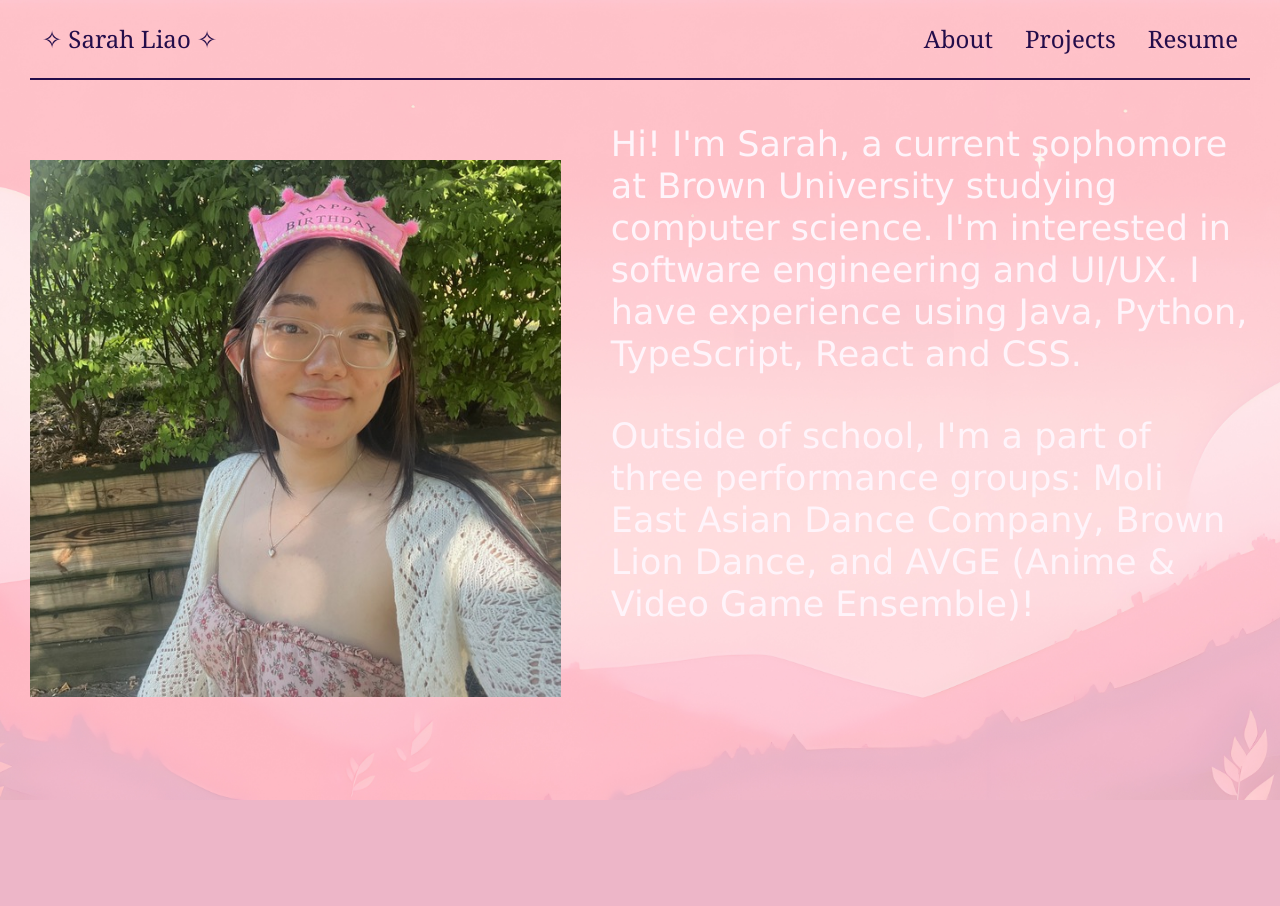
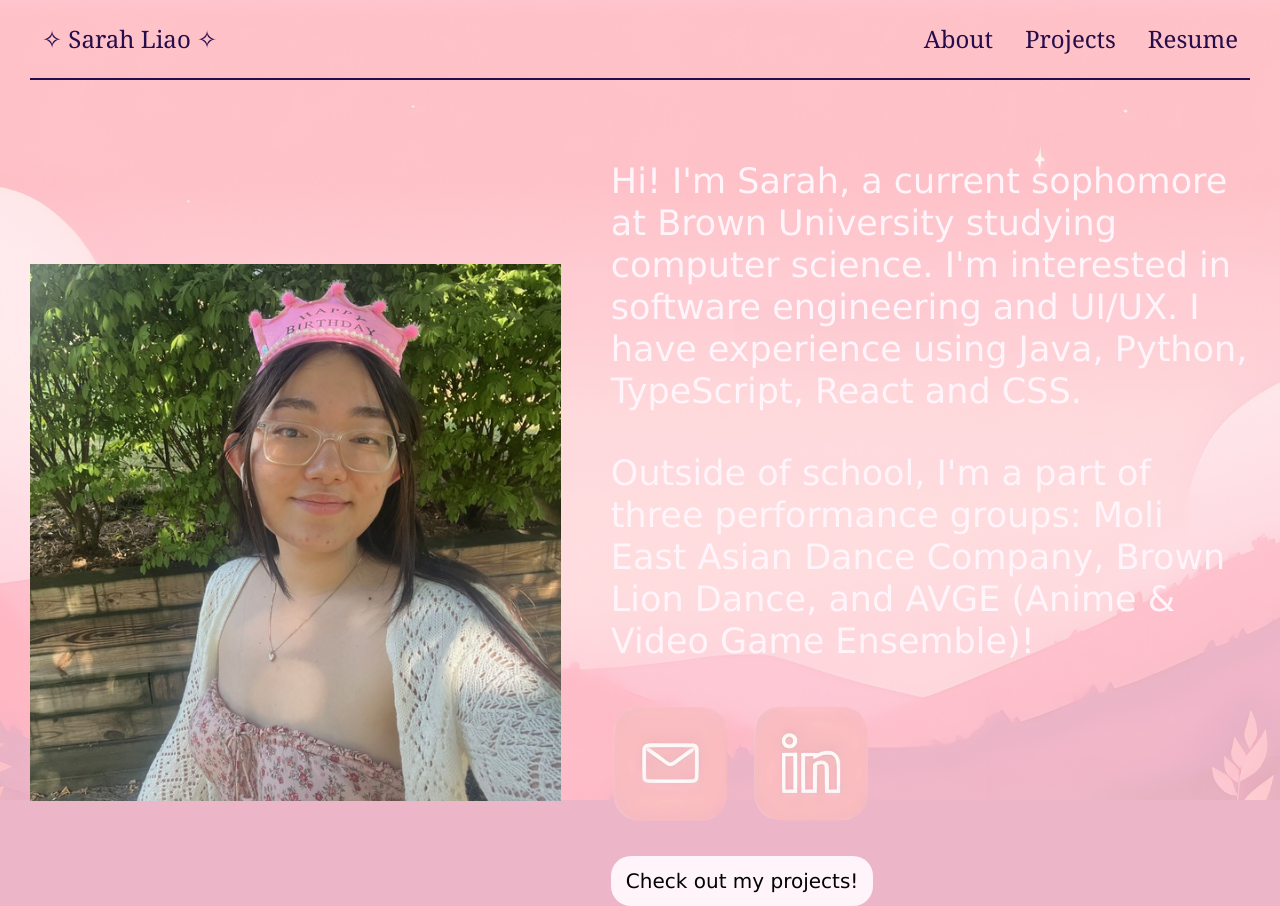
Before and after one commit to SarahLiao27/SarahLiao27.github.io, a React (Vite) app: page /about in a window 1280 px wide. Before the commit the page ends 800 px from the top, so only its background shows below. Built offline with nearby package versions, Linux system fonts and the light colour scheme.

Commit message:
feat: added contact info to about page

```diff
--- a/src/pages/About.tsx
+++ b/src/pages/About.tsx
@@ -1,11 +1,16 @@
 import React from "react";
+import { useNavigate } from 'react-router-dom';
 import "../styles/About.css";
 
 const About = () => {
+    const navigate = useNavigate();
+    const handleButtonClick = () => {
+        navigate('/projects');
+    };
+
     return (
         <div className="About">
             {/* <h1>about page</h1>  */}
-
 
             <div className="image-and-text-container">
                 <div className="image-container">
@@ -15,6 +20,28 @@
                     <h4>Hi! I'm Sarah, a current sophomore at Brown University studying computer science. I'm interested in software engineering and UI/UX. I have experience using Java, Python, TypeScript, React and CSS.</h4>
 
                     <h4>Outside of school, I'm a part of three performance groups: Moli East Asian Dance Company, Brown Lion Dance, and AVGE (Anime & Video Game Ensemble)!</h4>
+
+                    <div className="icon-container">
+                        <a href="mailto:sarah_liao@brown.edu" target="_blank">
+                            <div className="gmail-container">
+                                <img src="src/components/images/gmail.jpg"/>
+                            </div>
+                        </a>
+
+                        <a href="https://www.linkedin.com/in/sarah-liao-472770334/" target="_blank">
+                            <div className="linkedin-container">
+                                <img src="src/components/images/linkedin.jpg"/>
+                            </div>
+                        </a>
+
+                    </div>
+
+
+                    <button
+                        onClick={handleButtonClick}>Check out my projects!
+                    </button>
+
+
                 </div>
             </div>
         </div>
--- a/src/styles/About.css
+++ b/src/styles/About.css
@@ -19,7 +19,7 @@
 } */
 
 .text-container {
-    margin-top: 10px;
+    margin-top: 10vh;
     margin-left: 50px;
     width: 90vh;
 }
@@ -29,3 +29,43 @@
     margin-bottom: 40px;
     text-align: left;
 }
+
+.icon-container {
+    display: flex;
+    justify-content: center;
+    align-items: center;
+    justify-content: flex-start
+}
+
+.gmail-container img {
+    max-width: 120px;
+    transition: transform 0.3s ease;
+}
+
+.linkedin-container img {
+    max-width: 120px;
+    margin-left: 20px;
+    transition: transform 0.2s ease;
+}
+
+.icon-container img:hover {
+    transform: translateY(-10px); /* Moves the icon up by 5px */
+}
+
+.About button {
+    border: none;
+    border-radius: 20px;
+    background-color: var(--primary-light);
+    padding: 10px 15px;
+    font-size: 20px;
+    font-family: "Verdana", sans-serif;
+    /* position: relative; */
+    margin-top: 30px;
+    float: left;
+}
+
+.About button:hover {
+    background-color: var(--primary-pink);
+    color: var(--primary-light);
+
+}
```
Also changed, not shown: src/components/images/gmail.jpg (added), src/components/images/linkedin.jpg (added).
